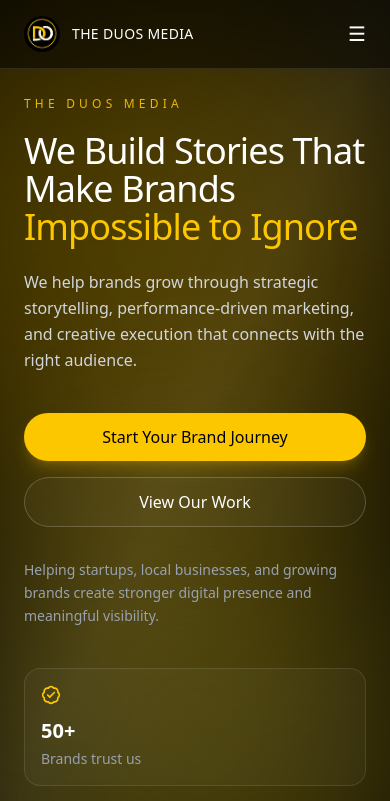
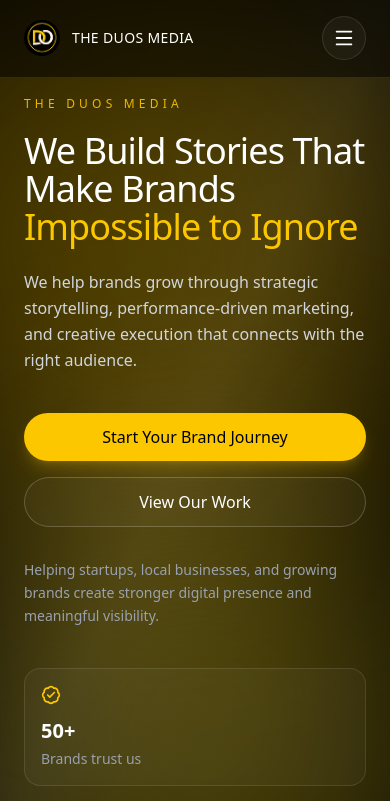
Before and after one commit to Tejas-knight/theduosmedia, a Next.js app: page / in a window 390 px wide. Shown: the top 801 px of the page. Built offline with nearby package versions, Linux system fonts and the light colour scheme.

Commit message:
fix mobile header

```diff
--- a/app/components/Header.tsx
+++ b/app/components/Header.tsx
@@ -3,18 +3,17 @@
 import Link from "next/link";
 import Image from "next/image";
 import { useState } from "react";
+import { Menu, X } from "lucide-react";
 
 export default function Header() {
   const [open, setOpen] = useState(false);
 
+  const closeMenu = () => setOpen(false);
+
   return (
-    <header className="fixed top-0 left-0 w-full z-50 backdrop-blur-md bg-black/50 border-b border-white/10">
-
-      <div className="max-w-7xl mx-auto px-6 py-4 flex justify-between items-center">
-
-        {/* LOGO + NAME */}
-        <Link href="/" className="flex items-center gap-3">
-
+    <header className="fixed top-0 left-0 w-full z-50 border-b border-white/10 bg-black/50 backdrop-blur-md">
+      <div className="mx-auto flex max-w-7xl items-center justify-between px-6 py-4">
+        <Link href="/" className="flex items-center gap-3" onClick={closeMenu}>
           <Image
             src="/images/logo.jpg"
             alt="The Duos Media Logo"
@@ -22,41 +21,50 @@
             height={36}
             className="rounded-full object-cover"
           />
-
-          <span className="text-sm md:text-base font-medium tracking-wide">
+          <span className="text-sm md:text-base font-medium tracking-wide text-white">
             THE DUOS MEDIA
           </span>
-
         </Link>
 
-        {/* DESKTOP NAV */}
-        <nav className="hidden md:flex gap-8 text-sm text-gray-300">
-          <Link href="/">Home</Link>
-          <Link href="/services">Services</Link>
-          <Link href="/pricing">Pricing</Link>
-          <Link href="/contact">Contact</Link>
+        <nav className="hidden md:flex items-center gap-8 text-sm text-gray-300">
+          <Link href="/" className="transition hover:text-white">Home</Link>
+          <Link href="/services" className="transition hover:text-white">Services</Link>
+          <Link href="/pricing" className="transition hover:text-white">Pricing</Link>
+          <Link href="/contact" className="transition hover:text-white">Contact</Link>
         </nav>
 
-        {/* MOBILE MENU BUTTON */}
         <button
-          onClick={() => setOpen(!open)}
-          className="md:hidden text-white text-xl"
+          type="button"
+          onClick={() => setOpen((v) => !v)}
+          aria-label="Toggle menu"
+          aria-expanded={open}
+          className="relative z-[60] inline-flex h-11 w-11 items-center justify-center rounded-full border border-white/10 bg-white/[0.04] text-white md:hidden"
         >
-          ☰
+          {open ? <X size={22} /> : <Menu size={22} />}
         </button>
-
       </div>
 
-      {/* MOBILE MENU */}
-      {open && (
-        <div className="md:hidden px-6 pb-6 space-y-4 text-gray-300 bg-black/90">
-          <Link href="/" onClick={() => setOpen(false)}>Home</Link>
-          <Link href="/services" onClick={() => setOpen(false)}>Services</Link>
-          <Link href="/pricing" onClick={() => setOpen(false)}>Pricing</Link>
-          <Link href="/contact" onClick={() => setOpen(false)}>Contact</Link>
-        </div>
-      )}
-
+      <div
+        className={[
+          "md:hidden overflow-hidden border-t border-white/10 bg-black/95 transition-all duration-300",
+          open ? "max-h-64 opacity-100" : "max-h-0 opacity-0",
+        ].join(" ")}
+      >
+        <nav className="flex flex-col px-6 py-4 text-gray-300">
+          <Link href="/" onClick={closeMenu} className="py-3 transition hover:text-white">
+            Home
+          </Link>
+          <Link href="/services" onClick={closeMenu} className="py-3 transition hover:text-white">
+            Services
+          </Link>
+          <Link href="/pricing" onClick={closeMenu} className="py-3 transition hover:text-white">
+            Pricing
+          </Link>
+          <Link href="/contact" onClick={closeMenu} className="py-3 transition hover:text-white">
+            Contact
+          </Link>
+        </nav>
+      </div>
     </header>
   );
 }
```
